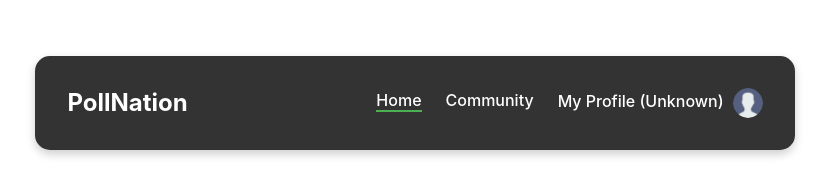
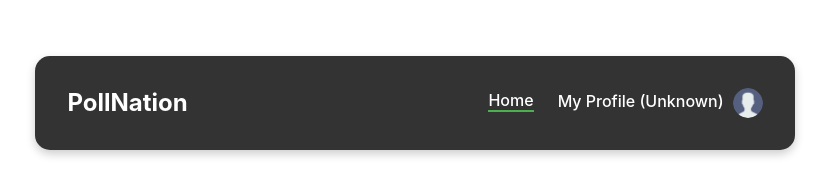
Before and after one commit to VVitMan/PollNation-MERN-Stack, a React (Vite) app in the folder frontend/: page / in a window 1280 px wide. Shown: the top 178 px of the page, without its empty margins (225-1054 px from the left). Built offline with nearby package versions, Linux system fonts and the light colour scheme.

Commit message:
Removed 'Community' page.

```diff
--- a/frontend/src/Navbar/Navbar.jsx
+++ b/frontend/src/Navbar/Navbar.jsx
@@ -47,13 +47,6 @@ function Navbar() {
                 >
                     <Link to="/">Home</Link>
                 </li>
-                <li
-                    key="Community"
-                    onClick={() => handleLinkClick("Community")}
-                    className={active === "Community" ? styles.active : ''}
-                >
-                    <Link to="/community">Community</Link>
-                </li>
 
                 {/* User Profile */}
                 {currentUser ? (
```
